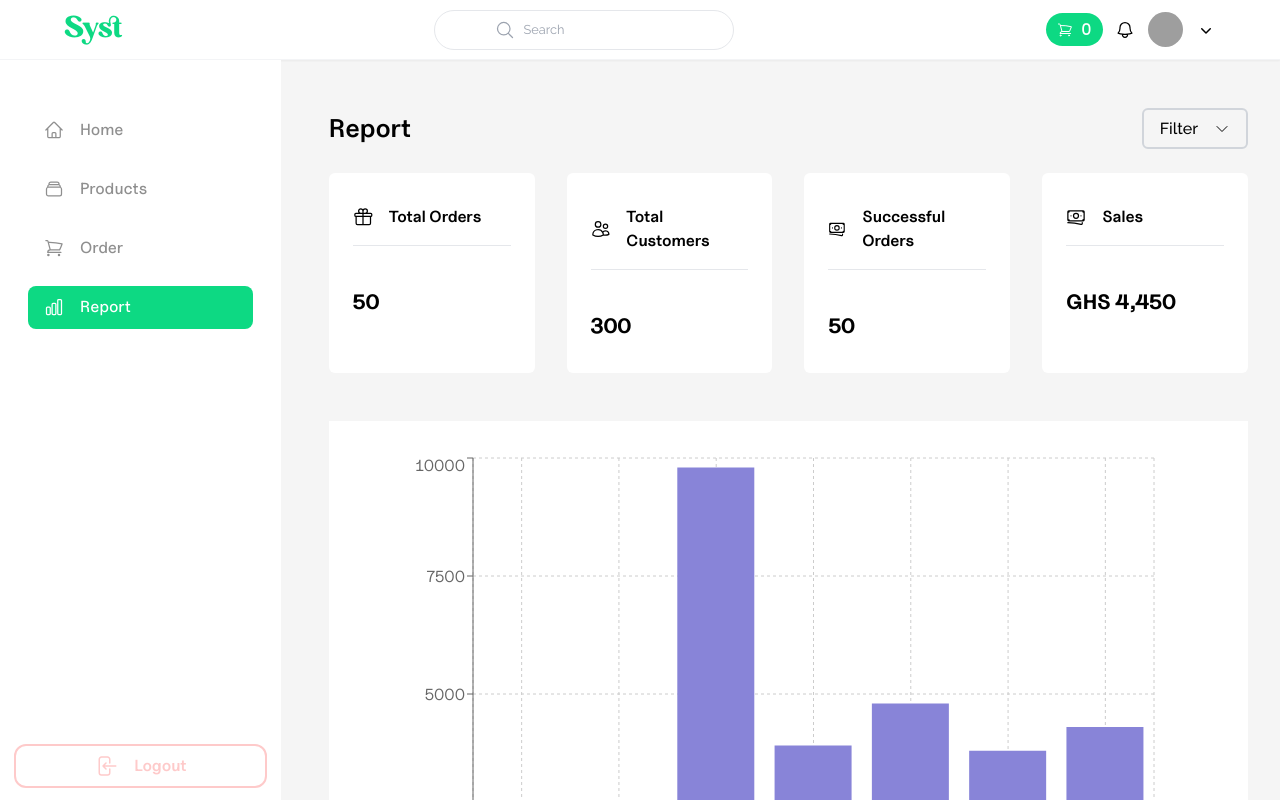
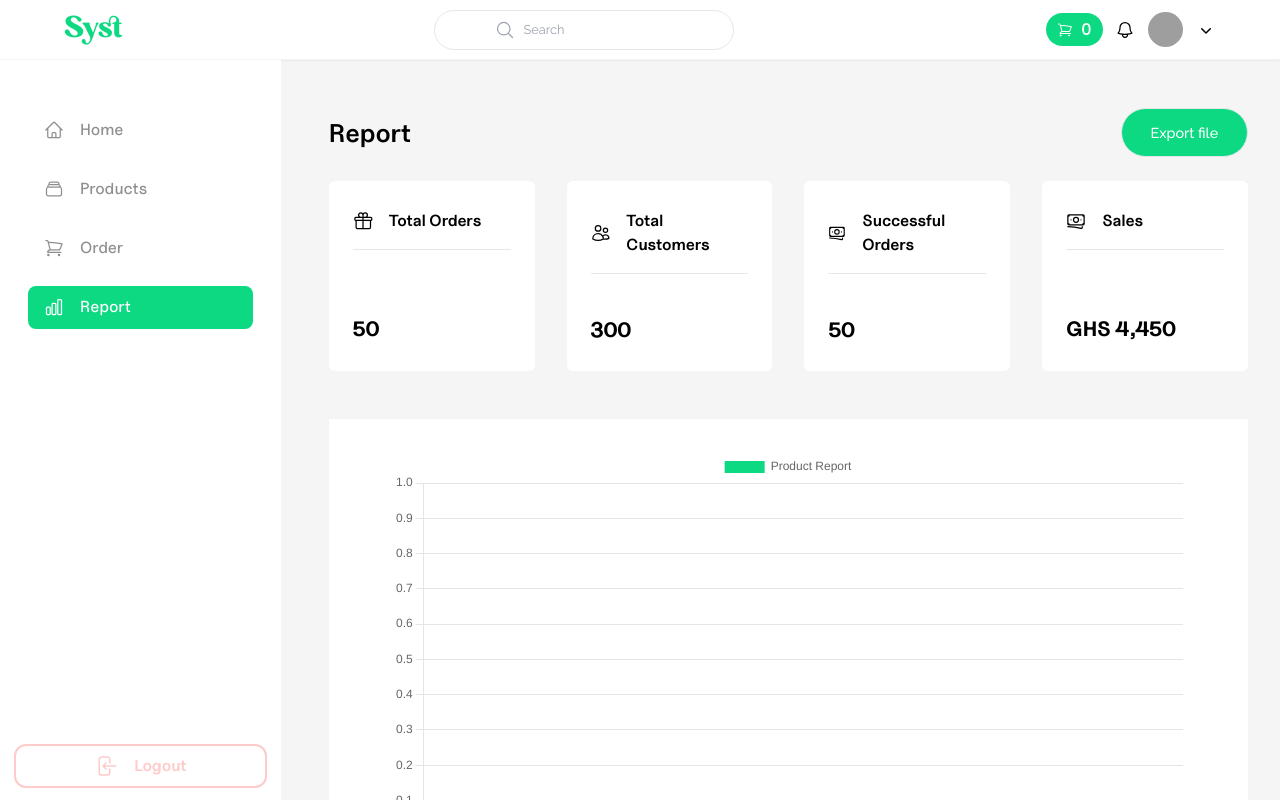
Before and after one commit to Tulasijoshua/rancard_intern_assessment, a React (Vite) app: page /report in a window 1280 px wide. Built offline with nearby package versions, Linux system fonts and the light colour scheme; sample sign-in values are in the browser's storage; grey boxes are pictures that could not be loaded.

Commit message:
Feat: update

```diff
--- a/package.json
+++ b/package.json
@@ -12,8 +12,10 @@
   "dependencies": {
     "@reduxjs/toolkit": "^2.2.5",
     "axios": "^1.7.2",
+    "chart.js": "^4.4.3",
     "image-compressor.js": "^1.1.4",
     "react": "^18.2.0",
+    "react-chartjs-2": "^5.2.0",
     "react-dom": "^18.2.0",
     "react-redux": "^9.1.2",
     "react-router-dom": "^6.23.1",
--- a/src/components/Sidebar.jsx
+++ b/src/components/Sidebar.jsx
@@ -9,7 +9,7 @@ const Sidebar = () => {
   return (
     <div className='uncut xl:w-[300px] lg:w-[250px] w-fit h-full pb-[4.5rem] flex flex-col justify-between lg:px-0 px-[0.5rem] bg-white'>
       <div className='xl:w-[80%] w-[90%] mx-auto py-[3rem] text-[#8F8F8F] flex flex-col lg:items-start items-center gap-[1rem]'>
-        <NavLink to="/" className='w-full py-[0.6rem] px-[1rem] flex justify-start items-center gap-[1rem] rounded-lg cursor-pointer'>
+        <NavLink to="/" className='w-full py-[0.6rem] px-[1rem] flex justify-start items-center lg:gap-[1rem] rounded-lg cursor-pointer'>
             <div>
                 <svg xmlns="http://www.w3.org/2000/svg" fill="none" viewBox="0 0 24 24" stroke-width="1.5" stroke="currentColor" class="size-5 font-bold">
                     <path stroke-linecap="round" stroke-linejoin="round" d="m2.25 12 8.954-8.955c.44-.439 1.152-.439 1.591 0L21.75 12M4.5 9.75v10.125c0 .621.504 1.125 1.125 1.125H9.75v-4.875c0-.621.504-1.125 1.125-1.125h2.25c.621 0 1.125.504 1.125 1.125V21h4.125c.621 0 1.125-.504 1.125-1.125V9.75M8.25 21h8.25" />
@@ -47,7 +47,7 @@ const Sidebar = () => {
         <svg xmlns="http://www.w3.org/2000/svg" fill="none" viewBox="0 0 24 24" stroke-width="1.5" stroke="currentColor" class="size-6">
             <path stroke-linecap="round" stroke-linejoin="round" d="M15.75 9V5.25A2.25 2.25 0 0 0 13.5 3h-6a2.25 2.25 0 0 0-2.25 2.25v13.5A2.25 2.25 0 0 0 7.5 21h6a2.25 2.25 0 0 0 2.25-2.25V15M12 9l-3 3m0 0 3 3m-3-3h12.75" />
         </svg>
-        <button className='text-[1rem] font-semibold'>Logout</button>
+        <button className='lg:block hidden text-[1rem] font-semibold'>Logout</button>
       </div>
     </div>
   )
--- a/src/pages/views/order/OrderPage.jsx
+++ b/src/pages/views/order/OrderPage.jsx
@@ -9,7 +9,6 @@ const OrderPage = () => {
   const historyItems = useSelector(state => state.history.history);
 
     useEffect(() => {
-    // Load history items when the component mounts
     dispatch(loadHistory());
   }, [dispatch]);
 
--- a/src/pages/views/report/Report.jsx
+++ b/src/pages/views/report/Report.jsx
@@ -1,12 +1,27 @@
-import React from 'react'
-import { BarChart, Bar, Rectangle, XAxis, YAxis, CartesianGrid, Tooltip, Legend, ResponsiveContainer } from 'recharts';
+import React, { useEffect } from 'react'
+// import { BarChart, Bar, Rectangle, XAxis, YAxis, CartesianGrid, Tooltip, Legend, ResponsiveContainer } from 'recharts';
 import { chartData } from '../../../utils/products';
 import Button from '../../../common/Button';
+import { Chart as ChartJS } from "chart.js/auto";
+import { Doughnut, Bar } from 'react-chartjs-2';
+import { loadCart } from '../../../store/cartSlice';
+import { useDispatch, useSelector } from 'react-redux';
 
 
 const Report = () => {
+    const dispatch = useDispatch();
+    const cartItems = useSelector(state => state.cart.items);
+
+    useEffect(() => {
+        dispatch(loadCart());
+      }, [dispatch]);
+
+      console.log(cartItems)
+
+
+
     const exportToCSV = () => {
-        const csvData = chartData.map(row => Object.values(row).join(',')).join('\n');
+        const csvData = cartItems.map(row => Object.values(row.product.productName));
         const blob = new Blob([csvData], { type: 'text/csv' });
         const url = window.URL.createObjectURL(blob);
         const a = document.createElement('a');
@@ -17,19 +32,16 @@ const Report = () => {
         document.body.removeChild(a);
         window.URL.revokeObjectURL(url);
       };
+
+
   return (
     <section className='maxSection w-full lg:px-[2rem] px-[1rem] sm:py-[3rem] py-[1.5rem]'>
       <div className='w-full flex justify-between items-center gap-[1rem]'>
             <h2 className='uncut text-left 2xl:text-[1.8rem] xl:text-[1.6rem] md:text-[1.5rem] text-[1.5rem] font-semibold'>Report</h2>
-            <button className='px-[1rem] py-[0.4rem] flex justify-end items-center gap-[1rem] border-2 border-gray-300 rounded-md'>
-                <span className='font-medium'>Filter</span>
-                <svg xmlns="http://www.w3.org/2000/svg" fill="none" viewBox="0 0 24 24" stroke-width="1.5" stroke="currentColor" class="size-4">
-                    <path stroke-linecap="round" stroke-linejoin="round" d="m19.5 8.25-7.5 7.5-7.5-7.5" />
-                </svg>
-            </button>
+            <Button onClick={exportToCSV} title="Export file"/>
         </div>
-        <div className='uncut w-full pt-[1.5rem] pb-[3rem] grid grid-cols-4 gap-[2rem]'>
-            <div className='w-full py-[2rem] px-[1.5rem] bg-white rounded-md'>
+        <div className='uncut w-full pt-[1.5rem] pb-[3rem] sm:grid flex flex-col items-center lg:grid-cols-4 sm:grid-cols-2 gap-[2rem]'>
+            <div className='w-full max-w-[300px] xl:h-[190px] sm:h-[170px] h-[190px] flex flex-col justify-between py-[1.7rem] xl:px-[1.5rem] px-[1rem] bg-white rounded-md'>
                 <div className='pb-[1rem] flex justify-start items-center gap-[1rem] border-b'>
                     <svg xmlns="http://www.w3.org/2000/svg" fill="none" viewBox="0 0 24 24" stroke-width="1.5" stroke="currentColor" class="size-5">
                         <path stroke-linecap="round" stroke-linejoin="round" d="M21 11.25v8.25a1.5 1.5 0 0 1-1.5 1.5H5.25a1.5 1.5 0 0 1-1.5-1.5v-8.25M12 4.875A2.625 2.625 0 1 0 9.375 7.5H12m0-2.625V7.5m0-2.625A2.625 2.625 0 1 1 14.625 7.5H12m0 0V21m-8.625-9.75h18c.621 0 1.125-.504 1.125-1.125v-1.5c0-.621-.504-1.125-1.125-1.125h-18c-.621 0-1.125.504-1.125 1.125v1.5c0 .621.504 1.125 1.125 1.125Z" />
@@ -40,7 +52,7 @@ const Report = () => {
                     <h2 className='text-[1.3rem] font-bold'>50</h2>
                 </div>
             </div>
-            <div className='w-full py-[2rem] px-[1.5rem] bg-white rounded-md'>
+            <div className='w-full max-w-[300px] xl:h-[190px] sm:h-[170px] h-[190px] flex flex-col justify-between py-[1.7rem] xl:px-[1.5rem] px-[1rem] bg-white rounded-md'>
                 <div className='pb-[1rem] flex justify-start items-center gap-[1rem] border-b'>
                     <svg xmlns="http://www.w3.org/2000/svg" fill="none" viewBox="0 0 24 24" stroke-width="1.5" stroke="currentColor" class="size-5">
                         <path stroke-linecap="round" stroke-linejoin="round" d="M15 19.128a9.38 9.38 0 0 0 2.625.372 9.337 9.337 0 0 0 4.121-.952 4.125 4.125 0 0 0-7.533-2.493M15 19.128v-.003c0-1.113-.285-2.16-.786-3.07M15 19.128v.106A12.318 12.318 0 0 1 8.624 21c-2.331 0-4.512-.645-6.374-1.766l-.001-.109a6.375 6.375 0 0 1 11.964-3.07M12 6.375a3.375 3.375 0 1 1-6.75 0 3.375 3.375 0 0 1 6.75 0Zm8.25 2.25a2.625 2.625 0 1 1-5.25 0 2.625 2.625 0 0 1 5.25 0Z" />
@@ -52,7 +64,7 @@ const Report = () => {
                     <h2 className='text-[1.3rem] font-bold'>300</h2>
                 </div>
             </div>
-            <div className='w-full py-[2rem] px-[1.5rem] bg-white rounded-md'>
+            <div className='w-full max-w-[300px] xl:h-[190px] sm:h-[170px] h-[190px] flex flex-col justify-between py-[1.7rem] xl:px-[1.5rem] px-[1rem] bg-white rounded-md'>
                 <div className='pb-[1rem] flex justify-start items-center gap-[1rem] border-b'>
                     <svg xmlns="http://www.w3.org/2000/svg" fill="none" viewBox="0 0 24 24" stroke-width="1.5" stroke="currentColor" class="size-5">
                         <path stroke-linecap="round" stroke-linejoin="round" d="M2.25 18.75a60.07 60.07 0 0 1 15.797 2.101c.727.198 1.453-.342 1.453-1.096V18.75M3.75 4.5v.75A.75.75 0 0 1 3 6h-.75m0 0v-.375c0-.621.504-1.125 1.125-1.125H20.25M2.25 6v9m18-10.5v.75c0 .414.336.75.75.75h.75m-1.5-1.5h.375c.621 0 1.125.504 1.125 1.125v9.75c0 .621-.504 1.125-1.125 1.125h-.375m1.5-1.5H21a.75.75 0 0 0-.75.75v.75m0 0H3.75m0 0h-.375a1.125 1.125 0 0 1-1.125-1.125V15m1.5 1.5v-.75A.75.75 0 0 0 3 15h-.75M15 10.5a3 3 0 1 1-6 0 3 3 0 0 1 6 0Zm3 0h.008v.008H18V10.5Zm-12 0h.008v.008H6V10.5Z" />
@@ -63,7 +75,7 @@ const Report = () => {
                     <h2 className='text-[1.3rem] font-bold'>50</h2>
                 </div>
             </div>
-            <div className='w-full py-[2rem] px-[1.5rem] bg-white rounded-md'>
+            <div className='w-full max-w-[300px] xl:h-[190px] sm:h-[170px] h-[190px] flex flex-col justify-between py-[1.7rem] xl:px-[1.5rem] px-[1rem] bg-white rounded-md'>
                 <div className='pb-[1rem] flex justify-start items-center gap-[1rem] border-b'>
                     <svg xmlns="http://www.w3.org/2000/svg" fill="none" viewBox="0 0 24 24" stroke-width="1.5" stroke="currentColor" class="size-5">
                         <path stroke-linecap="round" stroke-linejoin="round" d="M2.25 18.75a60.07 60.07 0 0 1 15.797 2.101c.727.198 1.453-.342 1.453-1.096V18.75M3.75 4.5v.75A.75.75 0 0 1 3 6h-.75m0 0v-.375c0-.621.504-1.125 1.125-1.125H20.25M2.25 6v9m18-10.5v.75c0 .414.336.75.75.75h.75m-1.5-1.5h.375c.621 0 1.125.504 1.125 1.125v9.75c0 .621-.504 1.125-1.125 1.125h-.375m1.5-1.5H21a.75.75 0 0 0-.75.75v.75m0 0H3.75m0 0h-.375a1.125 1.125 0 0 1-1.125-1.125V15m1.5 1.5v-.75A.75.75 0 0 0 3 15h-.75M15 10.5a3 3 0 1 1-6 0 3 3 0 0 1 6 0Zm3 0h.008v.008H18V10.5Zm-12 0h.008v.008H6V10.5Z" />
@@ -71,35 +83,28 @@ const Report = () => {
                     <small className='text-[1rem] font-semibold'>Sales</small>
                 </div>
                 <div className='pt-[2.5rem]'>
-                    <h2 className='text-[1.3rem] font-bold'>GHS 4,450</h2>
+                    <h2 className='xl:text-[1.3rem] text-[1.1rem] font-bold'>GHS 4,450</h2>
                 </div>
             </div>
         </div>
-
-        <section className='uncut w-full h-[600px] px-[4rem] py-[2rem] bg-white'>
-            <ResponsiveContainer width="100%" height="100%">
-                <BarChart
-                width={500}
-                height={300}
-                data={chartData}
-                margin={{
-                    top: 5,
-                    right: 30,
-                    left: 20,
-                    bottom: 5,
-                }}
-                >
-                <CartesianGrid strokeDasharray="3 3" />
-                <XAxis dataKey="name" />
-                <YAxis />
-                <Tooltip />
-                <Legend />
-                <Bar dataKey="pv" fill="#8884d8" activeBar={<Rectangle fill="pink" stroke="blue" />} />
-                {/* <Bar dataKey="uv" fill="#82ca9d" activeBar={<Rectangle fill="gold" stroke="purple" />} /> */}
-                </BarChart>
-            </ResponsiveContainer>
-        </section>
-        <Button onClick={exportToCSV} title="Export file"/>
+        <div className='overflow-auto'>
+            <section className='uncut w-full min-w-[400px] h-fit px-[4rem] py-[2rem] bg-white text-[2rem] overflow-auto'>
+                <Bar
+                    data={{
+                        labels: cartItems.map((itm) => itm.product.productName),
+                        datasets: [
+                            {
+                                label: "Product Report",
+                                data: cartItems.map((itm) => itm.totalPrice),
+                                backgroundColor: "#0DD983",
+                                barPercentage: "0.4",
+                                width: "100%"
+                            }
+                        ]
+                    }}
+                />
+            </section>
+        </div>
     </section>
   )
 }
```
Also changed, not shown: 1 other file (tests, documents, lock files or other folders).
